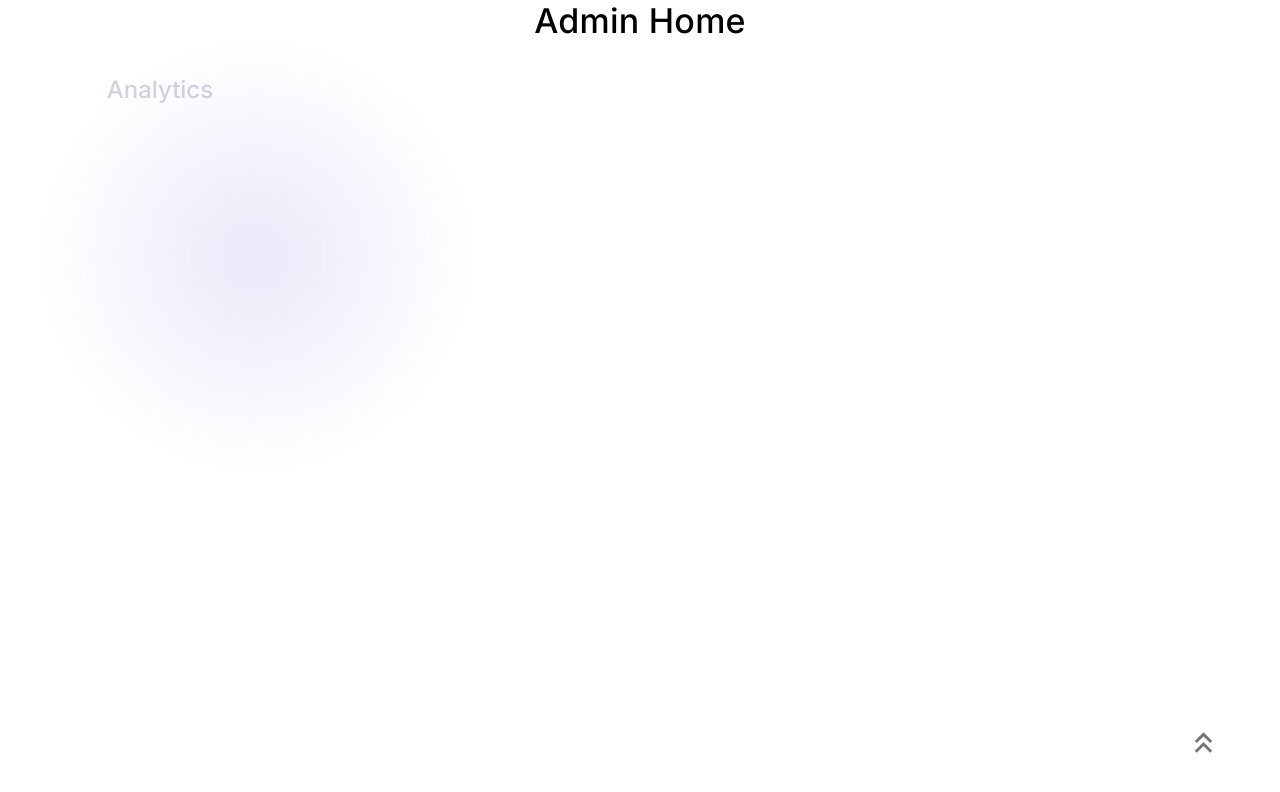
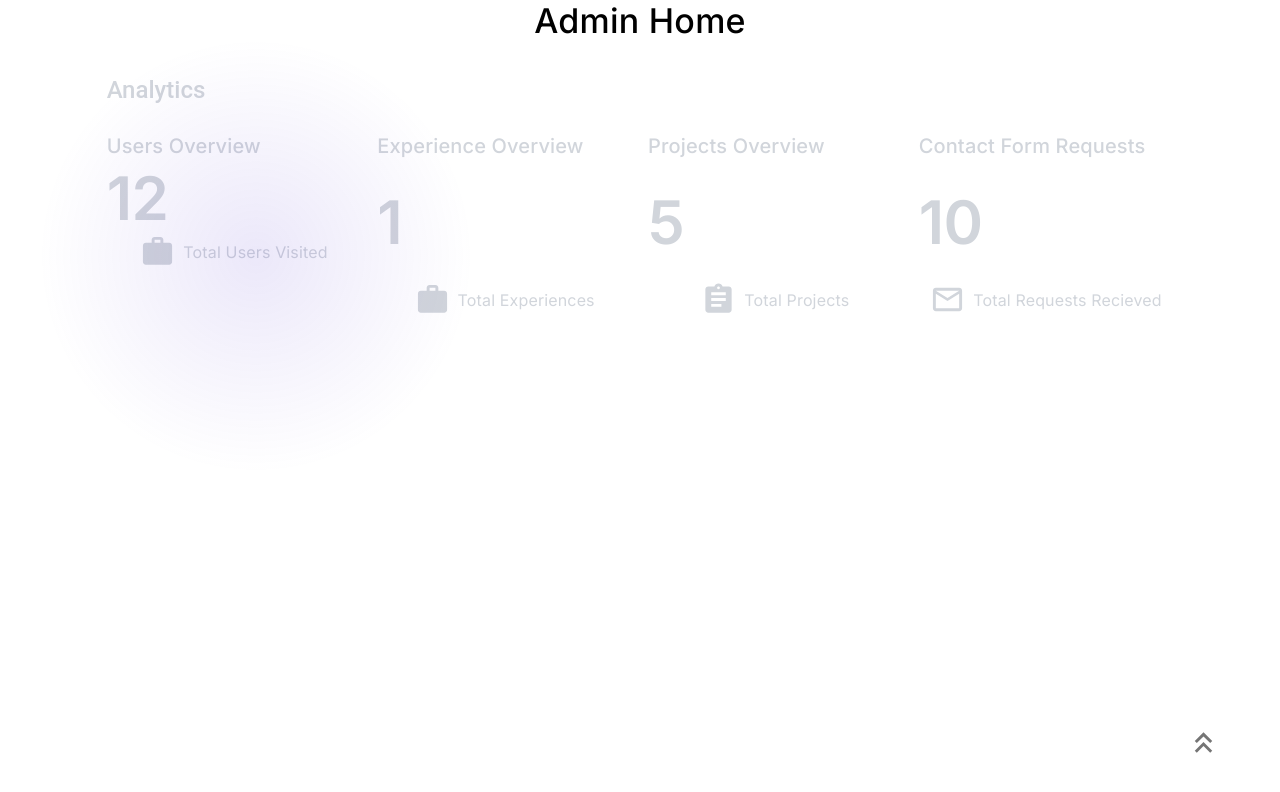
Before and after one commit to Nadeem-Abdun/nadeem_abdun_portfolio, a React (Create React App) app: page /admin/home in a window 1280 px wide. Shown: the top 792 px of the page. Built offline with nearby package versions, Linux system fonts and the light colour scheme.

Commit message:
AnalyticsCard Content Added/Updated

```diff
--- a/src/components/AnalyticsCard.tsx
+++ b/src/components/AnalyticsCard.tsx
@@ -1,6 +1,6 @@
-import React, { useState } from 'react';
-import { Grid, Dialog, IconButton, Typography, Tooltip } from '@mui/material';
-import { Close, OpenInNew } from '@mui/icons-material';
+import React from 'react';
+import { Grid, Typography } from '@mui/material';
+import { Work, Assignment, MailOutline } from '@mui/icons-material';
 import './ComponentStyles.css';
 import { useMediaQuery } from 'react-responsive';
 
@@ -18,12 +18,76 @@ const AnalyticsCard: React.FC<Props> = (props) => {
 
     return (
         <div className={`admin-card ${(isXs) ? 'px-3' : 'px-6'} ${(isXs) ? 'py-2' : 'py-6'} w-full`}>
-            <Grid container xs={12} justifyContent='center' alignItems='center' rowSpacing={1}>
+            <Grid container columnSpacing={2} rowGap={3}>
                 <Grid item xs={12}>
-                    <Typography component="h2" variant="h5" fontWeight={500} fontFamily='inter'>Analytics</Typography>
+                    <Typography variant="h5" fontWeight={500}>Analytics</Typography>
                 </Grid>
-                <Grid item xs={12}>
+                <Grid item xs={12} sm={6} md={3}>
+                    <Grid item xs={12}>
+                        <Typography component="h2" variant="h6" fontWeight={500} fontFamily='inter' className="text-center">Users Overview</Typography>
+                    </Grid>
+                    <Grid item xs={12}>
 
+                    </Grid>
+                    <Grid item xs={12}>
+                        <Typography component="h2" variant="h2" fontWeight={600} fontFamily='inter' className="text-center">12</Typography>
+                    </Grid>
+                    <Grid container item xs={12} justifyContent='center' alignItems='center' columnGap={1}>
+                        <Grid item>
+                            <Work fontSize='large' className="text-center text-gray-500" />
+                        </Grid>
+                        <Grid item>
+                            <Typography component="h6" variant="subtitle1" fontWeight={400} fontFamily='inter' className="text-center text-gray-500">Total Users Visited</Typography>
+                        </Grid>
+                    </Grid>
+                </Grid>
+                <Grid container item xs={12} sm={6} md={3} rowGap={3}>
+                    <Grid item xs={12}>
+                        <Typography component="h2" variant="h6" fontWeight={500} fontFamily='inter' className="text-center">Experience Overview</Typography>
+                    </Grid>
+                    <Grid item xs={12}>
+                        <Typography component="h2" variant="h2" fontWeight={600} fontFamily='inter' className="text-center">1</Typography>
+                    </Grid>
+                    <Grid container item xs={12} justifyContent='center' alignItems='center' columnGap={1}>
+                        <Grid item>
+                            <Work fontSize='large' className="text-center text-gray-500" />
+                        </Grid>
+                        <Grid item>
+                            <Typography component="h6" variant="subtitle1" fontWeight={400} fontFamily='inter' className="text-center text-gray-500">Total Experiences</Typography>
+                        </Grid>
+                    </Grid>
+                </Grid>
+                <Grid container item xs={12} sm={6} md={3} rowGap={3}>
+                    <Grid item xs={12}>
+                        <Typography component="h2" variant="h6" fontWeight={500} fontFamily='inter' className="text-center">Projects Overview</Typography>
+                    </Grid>
+                    <Grid item xs={12}>
+                        <Typography component="h2" variant="h2" fontWeight={600} fontFamily='inter' className="text-center">5</Typography>
+                    </Grid>
+                    <Grid container item xs={12} justifyContent='center' alignItems='center' columnGap={1}>
+                        <Grid item>
+                            <Assignment fontSize='large' className="text-center text-gray-500" />
+                        </Grid>
+                        <Grid item>
+                            <Typography component="h6" variant="subtitle1" fontWeight={400} fontFamily='inter' className="text-center text-gray-500">Total Projects</Typography>
+                        </Grid>
+                    </Grid>
+                </Grid>
+                <Grid container item xs={12} sm={6} md={3} rowGap={3}>
+                    <Grid item xs={12}>
+                        <Typography component="h2" variant="h6" fontWeight={500} fontFamily='inter' className="text-center">Contact Form Requests</Typography>
+                    </Grid>
+                    <Grid item xs={12}>
+                        <Typography component="h2" variant="h2" fontWeight={600} fontFamily='inter' className="text-center">10</Typography>
+                    </Grid>
+                    <Grid container item xs={12} justifyContent='center' alignItems='center' columnGap={1}>
+                        <Grid item>
+                            <MailOutline fontSize='large' className="text-center text-gray-500" />
+                        </Grid>
+                        <Grid item>
+                            <Typography component="h6" variant="subtitle1" fontWeight={400} fontFamily='inter' className="text-center text-gray-500">Total Requests Recieved</Typography>
+                        </Grid>
+                    </Grid>
                 </Grid>
             </Grid>
         </div>
```
